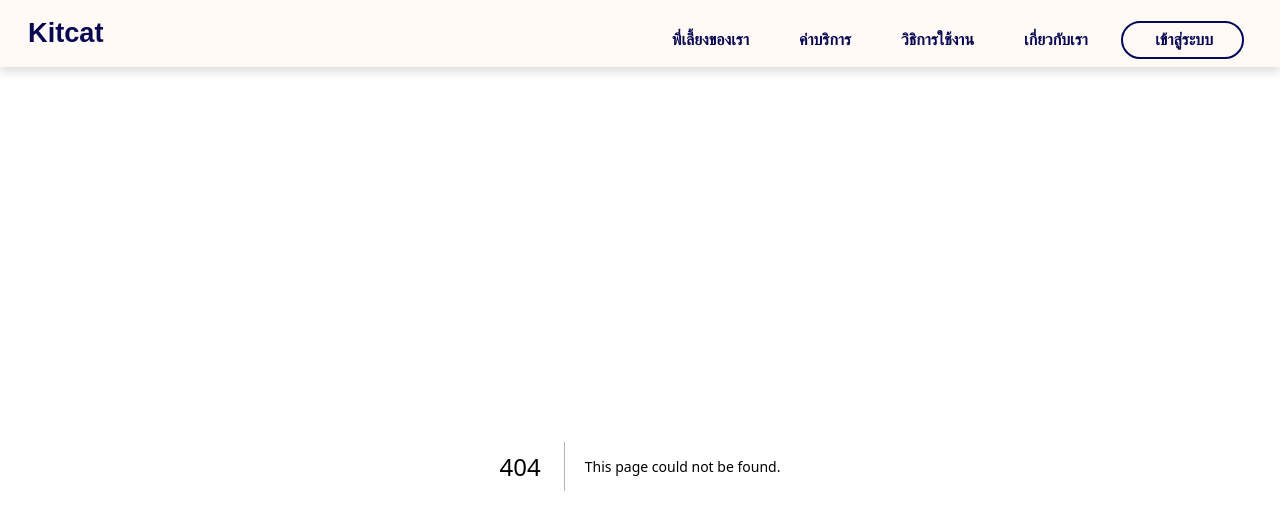
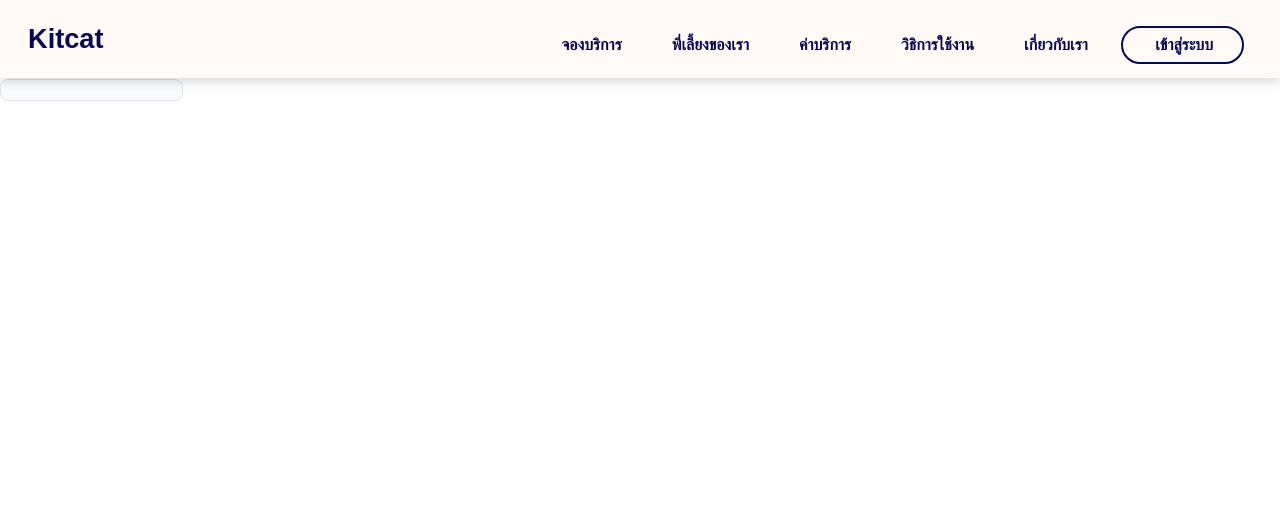
Before and after one commit to thanatat64/kmitl-kitcat, a Next.js app: page /booking in a window 1280 px wide. Before the commit this address had no page. Shown: the top 530 px of the page. Built offline with nearby package versions, Linux system fonts and the light colour scheme; a web font is replaced by a local one.

Commit message:
createBooking

```diff
--- a/components/navigation/NavigationBar.tsx
+++ b/components/navigation/NavigationBar.tsx
@@ -4,9 +4,9 @@ import './NavigationBar.css';
 import React, { useState } from 'react';
 import Link from 'next/link';
 
-interface NavigationBarProps {}
+interface NavigationBarProps { }
 
-const NavigationBar: React.FC<NavigationBarProps> = ({}) => {
+const NavigationBar: React.FC<NavigationBarProps> = ({ }) => {
   const [activeItem, setActiveItem] = useState<string>('');
 
   const handleItemClick = (item: string) => {
@@ -24,6 +24,11 @@ const NavigationBar: React.FC<NavigationBarProps> = ({}) => {
           Kitcat
         </Link>
         <ul>
+          <li>
+            <Link href="/booking" className={isItemActive('/booking')} onClick={() => handleItemClick('/booking')}>
+              จองบริการ
+            </Link>
+          </li>
           <li>
             <Link href="/catsitters" className={isItemActive('/catsitters')} onClick={() => handleItemClick('/catsitters')}>
               พี่เลี้ยงของเรา
--- /dev/null
+++ b/src/app/booking/page.tsx
@@ -0,0 +1,11 @@
+import React from 'react'
+
+const booking = () => {
+  return (
+    <div>
+       <input type="text" className="bg-gray-50 border border-gray-300 text-gray-900 text-sm rounded-lg  " required/>
+    </div>
+  )
+}
+
+export default booking
```
